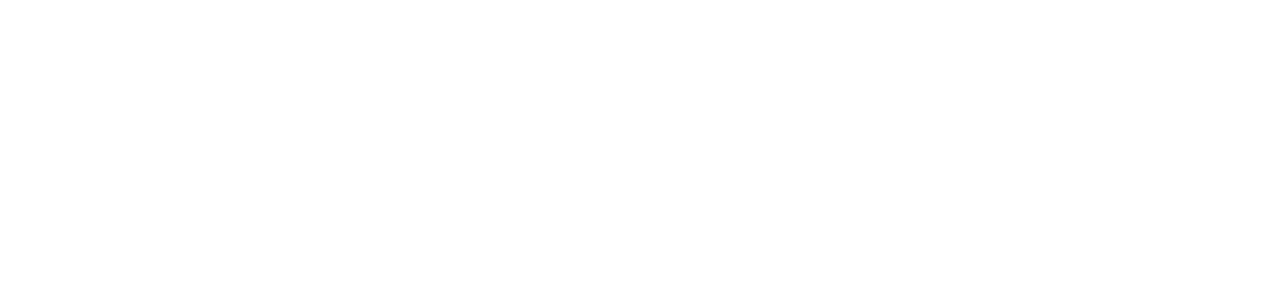
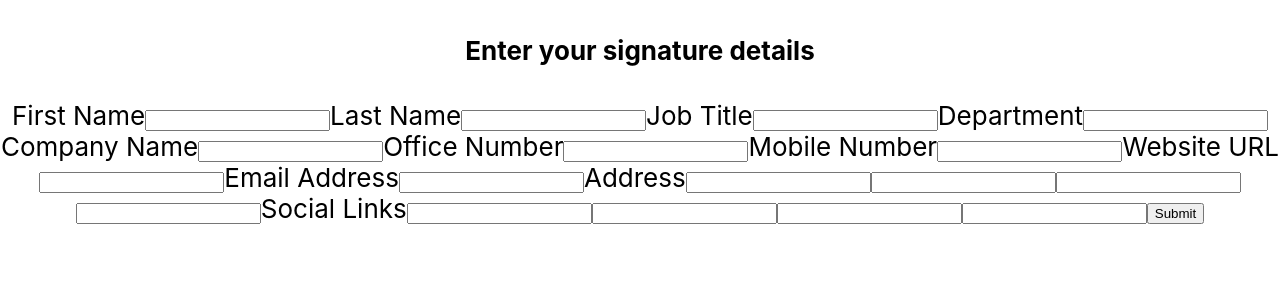
Before and after one commit to akhilalekha/email-signature, a React (Create React App) app: page / in a window 1280 px wide. Shown: the top 300 px of the page. Built offline with nearby package versions, Linux system fonts and the light colour scheme.

Commit message:
create form layout

```diff
--- a/public/index.html
+++ b/public/index.html
@@ -9,7 +9,6 @@
 			name="description"
 			content="Web site created using create-react-app"
 		/>
-    <link rel="apple-touch-icon" href="%PUBLIC_URL%/logo192.png" />
 		<!--
       manifest.json provides metadata used when your web app is installed on a
       user's mobile device or desktop. See https://developers.google.com/web/fundamentals/web-app-manifest/
@@ -24,7 +23,7 @@
       work correctly both with client-side routing and a non-root public URL.
       Learn how to configure a non-root public URL by running `npm run build`.
     -->
-    <title>React App</title>
+		<title>Email template generator</title>
 	</head>
 	<body>
 		<noscript>You need to enable JavaScript to run this app.</noscript>
--- a/src/App.js
+++ b/src/App.js
@@ -1,7 +1,13 @@
 import "./App.css";
+import Form from "./Form";
 
 function App() {
-	return <div className="App">{/* <h1>Hello world</h1> */}</div>;
+	return (
+		<div className="App">
+			<h4>Enter your signature details</h4>
+			<Form />
+		</div>
+	);
 }
 
 export default App;
--- /dev/null
+++ b/src/Form.jsx
@@ -0,0 +1,46 @@
+import React from "react";
+import { useForm } from "react-hook-form";
+
+import "./form.css";
+
+function Form() {
+	const { register, handleSubmit } = useForm();
+	const onSubmit = data => console.log(data);
+
+	return (
+		<form className="form" onSubmit={handleSubmit(onSubmit)}>
+			<label>First Name</label>
+			<input name="firstName" ref={register} />
+			<label>Last Name</label>
+			<input name="lastName" ref={register} />
+			<label>Job Title</label>
+			<input name="jobTitle" ref={register} />
+			<label>Department</label>
+			<input name="department" ref={register} />
+			<label>Company Name</label>
+			<input name="companyName" ref={register} />
+			<label>Office Number</label>
+			<input name="phoneNum" ref={register} />
+			<label>Mobile Number</label>
+			<input name="mobileNum" ref={register} />
+			<label>Website URL</label>
+			<input name="siteUrl" ref={register} />
+			<label>Email Address</label>
+			<input name="email" ref={register} />
+			<label>Address</label>
+			<input name="addLine1" ref={register} />
+			<input name="addLine2" ref={register} />
+			<input name="addLine3" ref={register} />
+			<input name="addLine4" ref={register} />
+			<label>Social Links</label>
+			<input name="linkedin" ref={register} />
+			<input name="facebook" ref={register} />
+			<input name="twitter" ref={register} />
+			<input name="instagram" ref={register} />
+
+			<input type="submit" />
+		</form>
+	);
+}
+
+export default Form;
```
Also changed, not shown: src/form.css (added). Lines whose indentation alone changed are shown as unchanged.
